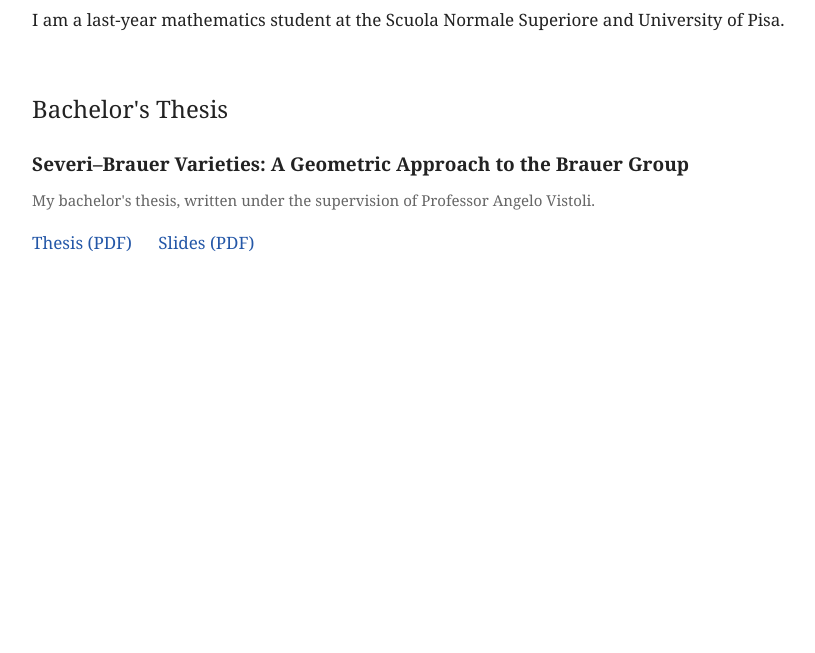
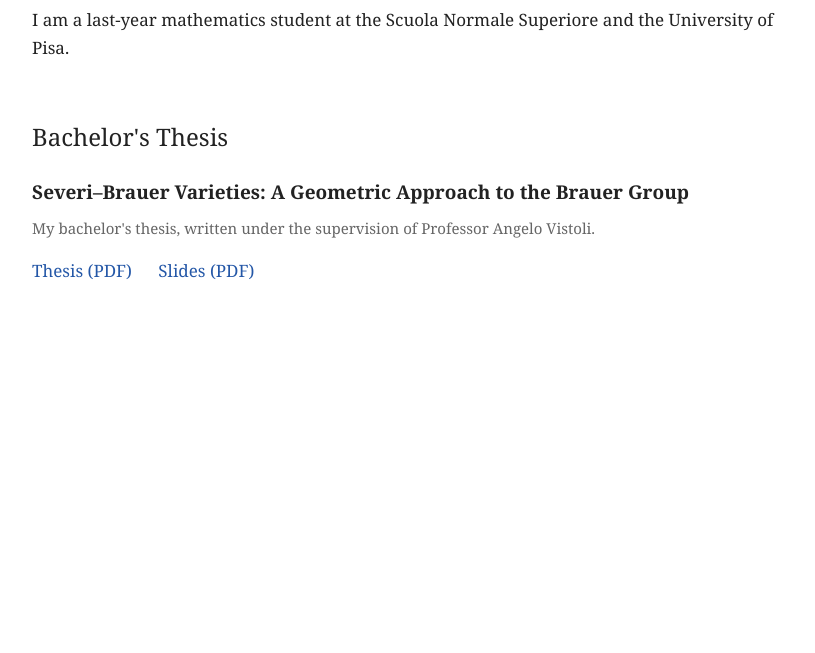
Before and after one commit to FedericoAntonini4/FedericoAntonini4.github.io, a plain HTML site: page index.html in a window 1280 px wide. Shown: the part 147-800 px from the top of the page, without its empty margins (228-1043 px from the left). Drawn offline with Linux system fonts and the light colour scheme.

Commit message:
Correct grammar in introduction paragraph

```diff
--- a/index.html
+++ b/index.html
@@ -69,7 +69,7 @@
 
   <p>
     I am a last-year mathematics student at the
-    Scuola Normale Superiore and University of Pisa.
+    Scuola Normale Superiore and the University of Pisa.
   </p>
 
   <h2>Bachelor's Thesis</h2>
```
